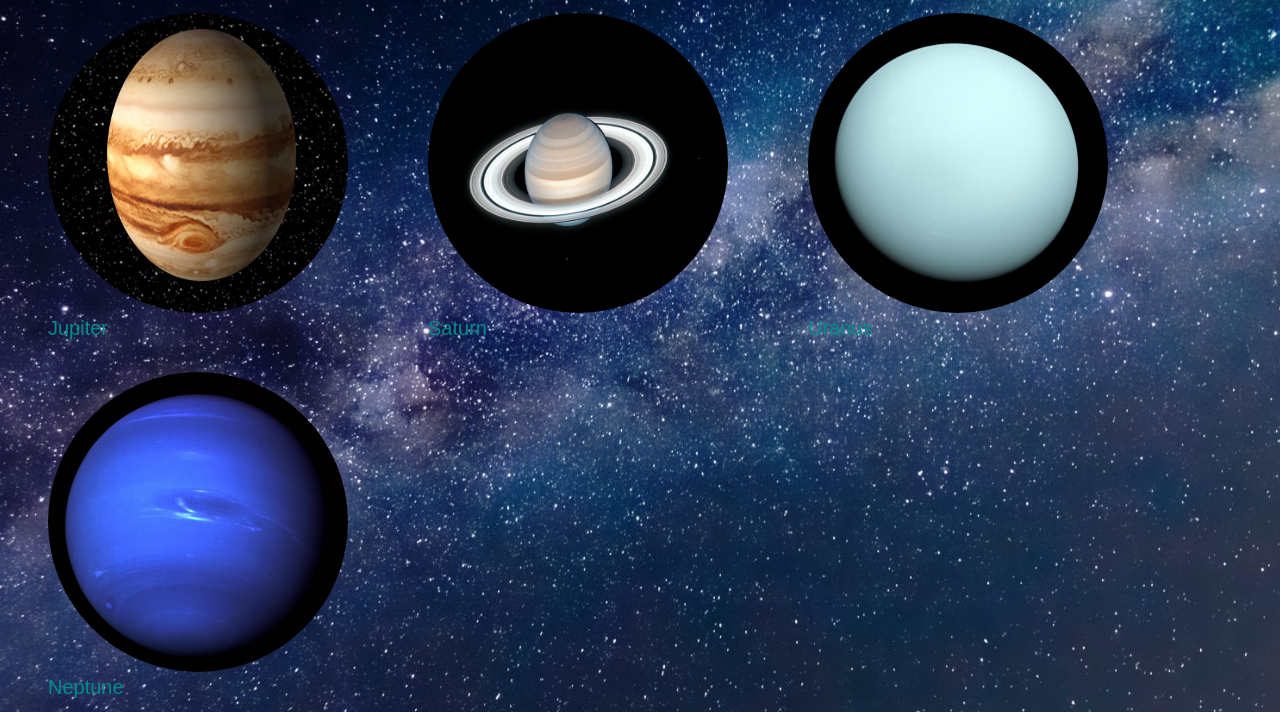
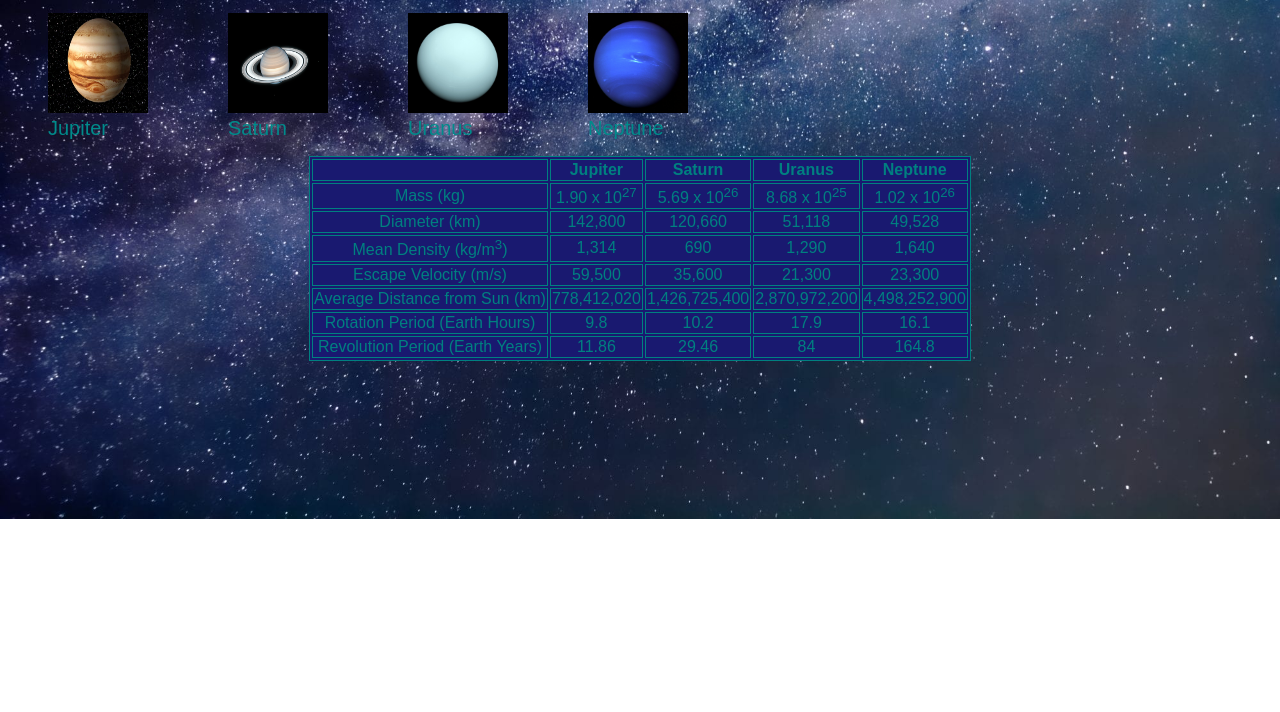
Before and after one commit to ademuth/lab5, a plain HTML site: page index.html in a window 1280 px wide. Shown: the part 76-788 px from the top of the page. Drawn offline with Linux system fonts and the light colour scheme.

Commit message:
trying to fix image size still

```diff
--- a/css/style.css
+++ b/css/style.css
@@ -43,9 +43,8 @@ table, th, td {
 }
 
 .planetpics {
-	border-radius: 50%;
-	height: 300px;
-	width: 300px;
+	height: 100px;
+	width: 100px;
 }
 
 .description {
```
Also changed, not shown: 1 other file.
